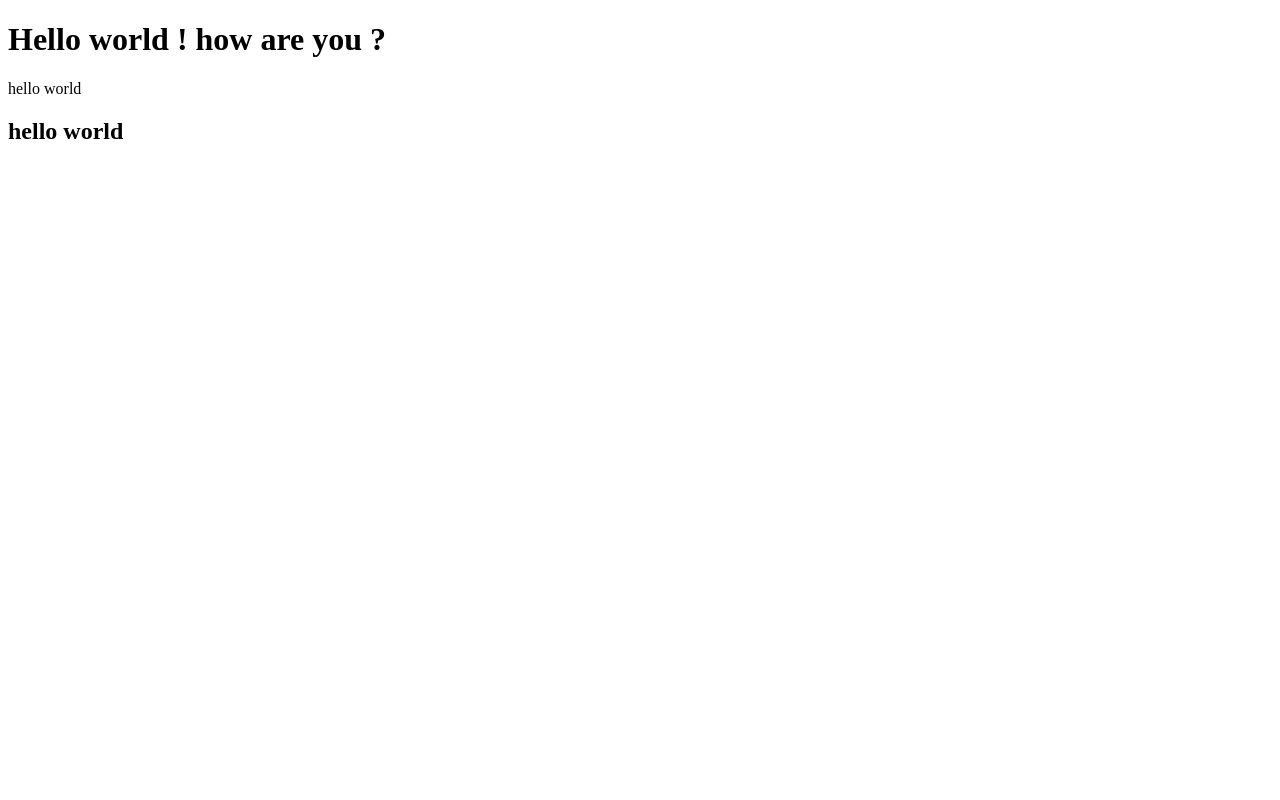
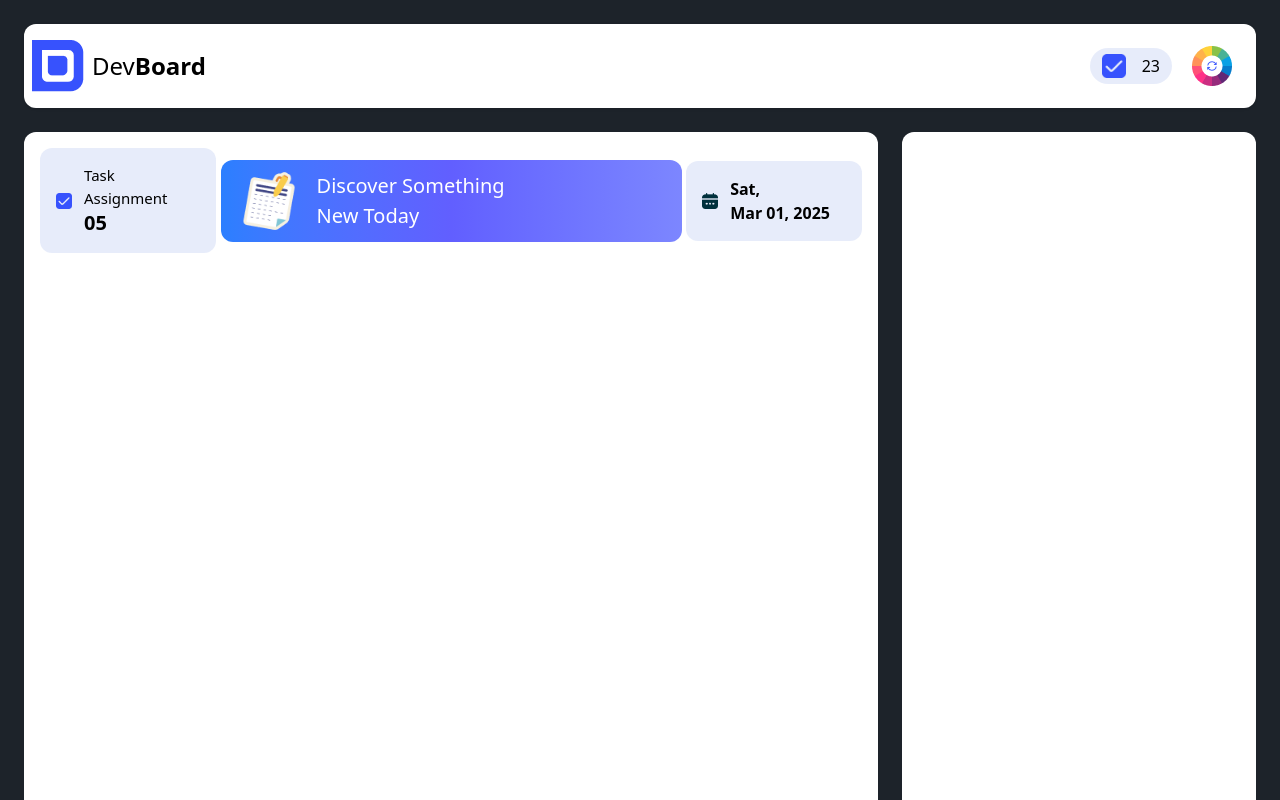
Before and after one commit to AbuBokorSiddik67/Assignment_5, a plain HTML site: page index.html in a window 1280 px wide. Shown: the top 800 px of the page. Drawn offline with nearby package versions, Linux system fonts and the light colour scheme.

Commit message:
navbar complete

```diff
--- a/index.html
+++ b/index.html
@@ -1,15 +1,108 @@
 <!DOCTYPE html>
-<html lang="en">
-<head>
-    <meta charset="UTF-8">
-    <meta name="viewport" content="width=device-width, initial-scale=1.0">
-    <title>dev_board</title>
-</head>
-<body>
+<html lang="en" data-theme="dark">
+	<head>
+		<meta charset="UTF-8" />
+		<meta name="viewport" content="width=device-width, initial-scale=1.0" />
+		<title>dev-board-main</title>
+		<!-- Style Site Link Start -->
+		<link
+			href="https://cdn.jsdelivr.net/npm/daisyui@5"
+			rel="stylesheet"
+			type="text/css"
+		/>
+		<script src="https://cdn.jsdelivr.net/npm/@tailwindcss/browser@4"></script>
+		<!-- Style Site Link End -->
 
-    <h1>Hello world ! how are you ?</h1>
-    <p>hello world</p>
-    <h2>hello world</h2>
+		<!-- style start -->
+		<style>
+			.bg-color {
+				background-color: rgba(229, 234, 250, 0.904);
+			}
+			.nav-bg-color {
+				background-color: rgb(255, 255, 255);
+			}
+		</style>
+		<!-- style end -->
+	</head>
+	<body id="bg-color">
+		<!-- Header Section Start -->
+		<header>
+			<!-- NavBar Start -->
+			<nav class="px-6 pt-6">
+				<div class="navbar bg-base-100 shadow-sm rounded-xl nav-bg-color">
+					<div class="flex-1">
+						<div class="flex items-center space-x-2 text-2xl">
+							<img src="./assets/logo.png" alt="web-logo" />
+							<h2 class="text-black">
+								Dev<span class="font-bold">Board</span>
+							</h2>
+						</div>
+					</div>
+					<div class="flex-none">
+						<ul class="menu menu-horizontal px-1 flex items-center">
+							<li>
+								<div
+									class="flex items-center bg-color rounded-3xl mr-2 space-x-2"
+								>
+									<img class="w-6" src="./assets/checkbox.png" alt="" />
+									<p id="" class="text-[16px] text-black">23</p>
+								</div>
+							</li>
+							<li>
+								<button id="bg-color-btn">
+									<img src="./assets/theme-btn.png" alt="" />
+								</button>
+							</li>
+						</ul>
+					</div>
+				</div>
+			</nav>
+			<!-- NavBar End -->
+		</header>
+		<!-- Header Section End -->
 
-</body>
+		<!-- Main Section Start -->
+		<main>
+			<!-- Section_1_Start -->
+			<section class="px-6 pt-6 pb-4">
+				<div class="mx-auto flex space-x-6">
+					<div class="w-[70%] h-[918px] nav-bg-color rounded-xl">
+						<div class="navbar mt-2 ml-2 mr-2  w-[100%] flex justify-between">
+							<div class="bg-color space-x-3 px-4 py-4 w-44 rounded-xl flex items-center">
+								<img class="w-4 h-4" src="./assets/checkbox.png" alt="" />
+								<div class="text-black">
+									<p class="text-[15px]">Task Assignment</p>
+									<h3 id="" class="font-bold text-xl">05</h3>
+								</div>
+							</div>
+							<div class="bg-gradient-to-r from-blue-500 via-indigo-500 to-indigo-400 w-[55%] px-4 py-[9px] rounded-xl flex items-center space-x-4">
+								<img class="w-16" src="./assets/board.png" alt="" />
+								<div class="text-black">
+									<p class="text-[20px] text-white">Discover Something <br>New Today</p>
+								</div>
+							</div>
+							<div class="bg-color space-x-3 px-4 py-4 mr-4 w-44 rounded-xl flex items-center">
+								<img class="w-4 h-4" src="./assets/calender.png" alt="" />
+								<div class="text-black">
+									<h3 id="day" class="font-bold text-"></h3>
+									<h3 id="date" class="font-bold text-"></h3>
+								</div>
+							</div>
+						</div>
+					</div>
+					<div class="w-[29%] h-[918px] nav-bg-color rounded-xl"></div>
+				</div>
+			</section>
+			<!-- Section_1_End -->
+		</main>
+		<!-- Main Section End -->
+
+		<!-- Footer Section Start -->
+		<footer></footer>
+		<!-- Footer Section End -->
+
+		<!-- JavaScript Link Stat -->
+		<script src="./script/main.js"></script>
+		<!-- JavaScript Link End -->
+	</body>
 </html>
--- a/script/main.js
+++ b/script/main.js
@@ -0,0 +1,22 @@
+// Random color in all body function start
+function getRandomColor() {
+    let r = Math.floor(Math.random() * 256);
+    let g = Math.floor(Math.random() * 256);
+    let b = Math.floor(Math.random() * 256);
+    return `rgb(${r}, ${g}, ${b})`;
+}
+document.getElementById("bg-color-btn").addEventListener("click", function () {
+    document.body.style.backgroundColor = getRandomColor();
+});
+// Random color in all body function end
+// Local time start
+function getFormattedDate() {
+    let now = new Date();
+    let day = now.toLocaleDateString('en-US', { weekday: 'short' }) + ",";
+    let date = now.toLocaleDateString('en-US', { month: 'short', day: '2-digit', year: 'numeric' });
+    document.getElementById("day").innerText = day;
+    document.getElementById("date").innerText = date;
+}
+document.getElementById("day,date").innerText = getFormattedDate();
+
+// Local time end
```
Also changed, not shown: blog.html (+28 -0 lines), tailwind.config.js (added).
